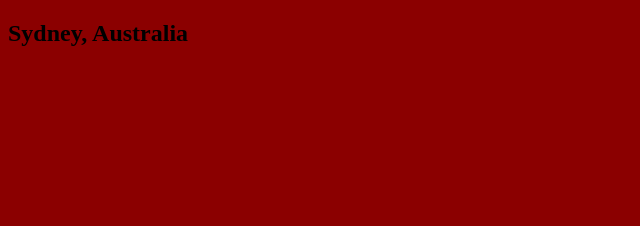
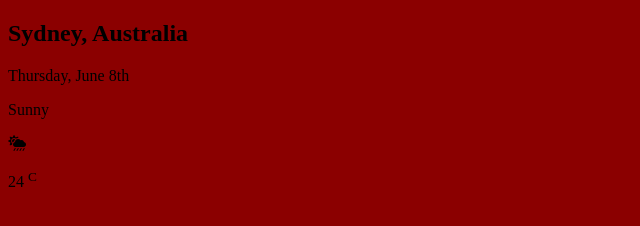
Before and after one commit to mrtrpak/Advanced-Frontend-Development, a plain HTML site: page Fundamentals-of-Responsive-Design/MQ Challenge/index.html in a window 1280 px wide. Shown: the whole page, without its empty margins (0-640 px from the left). Drawn offline with Linux system fonts and the light colour scheme.

Commit message:
setting up base weather info container

```diff
--- a/Fundamentals-of-Responsive-Design/MQ Challenge/index.html
+++ b/Fundamentals-of-Responsive-Design/MQ Challenge/index.html
@@ -17,7 +17,14 @@
     <div class="weather_info_temp">
       <!-- Weather Information -->
       <div class="weather_info">
-        <div class="weather_info_date"></div>
+        <div class="weather_info_date">
+          <p>Thursday, June 8th</p>
+          <p>Sunny</p>
+          <div class="weather_info_date_icon_temp">
+            <i class="fas fa-cloud-sun-rain"></i>
+            <p>24 <sup>C</sup></p>
+          </div>
+        </div>
         <div class="weather_info_data"></div>
       </div>
     </div>
```
